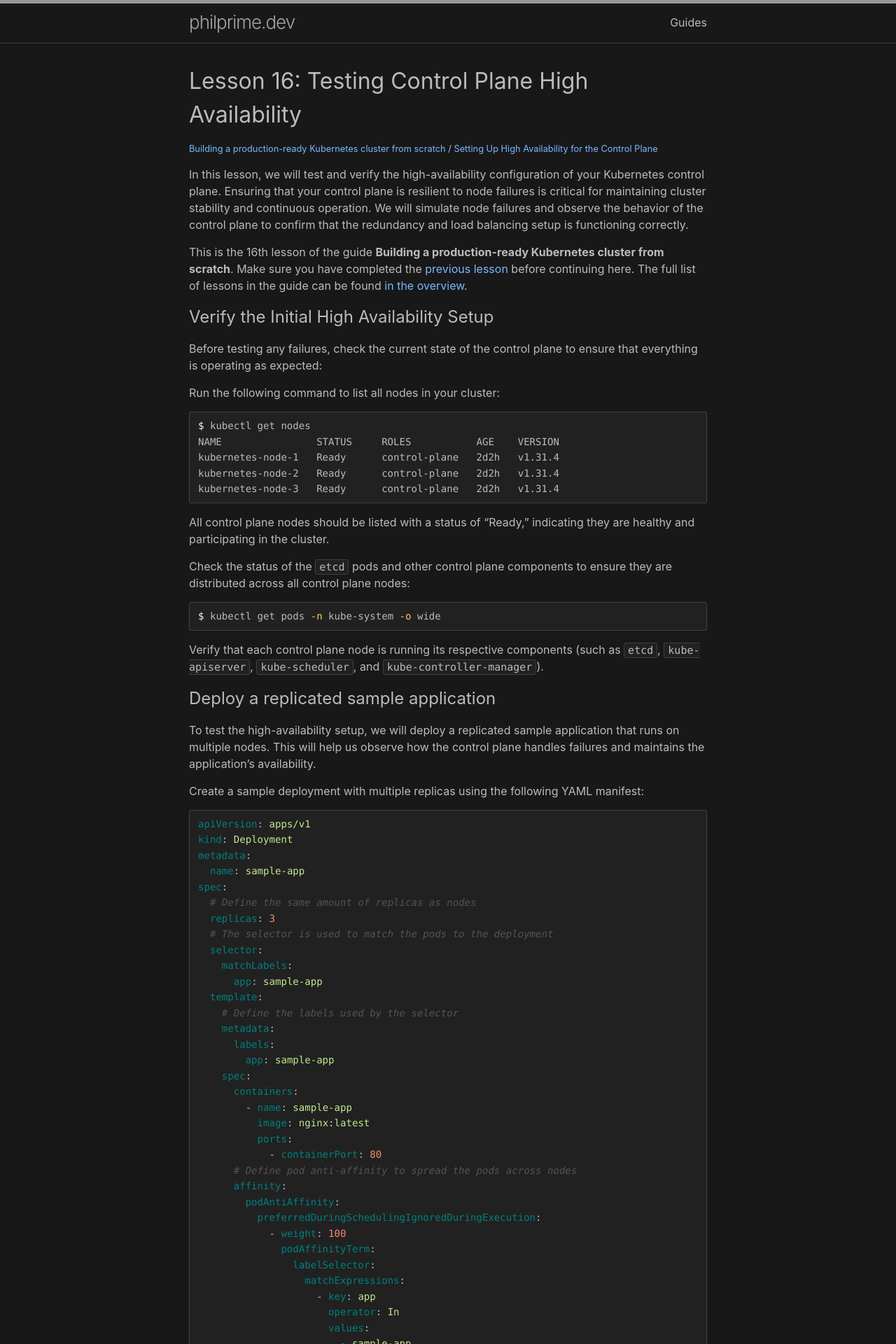
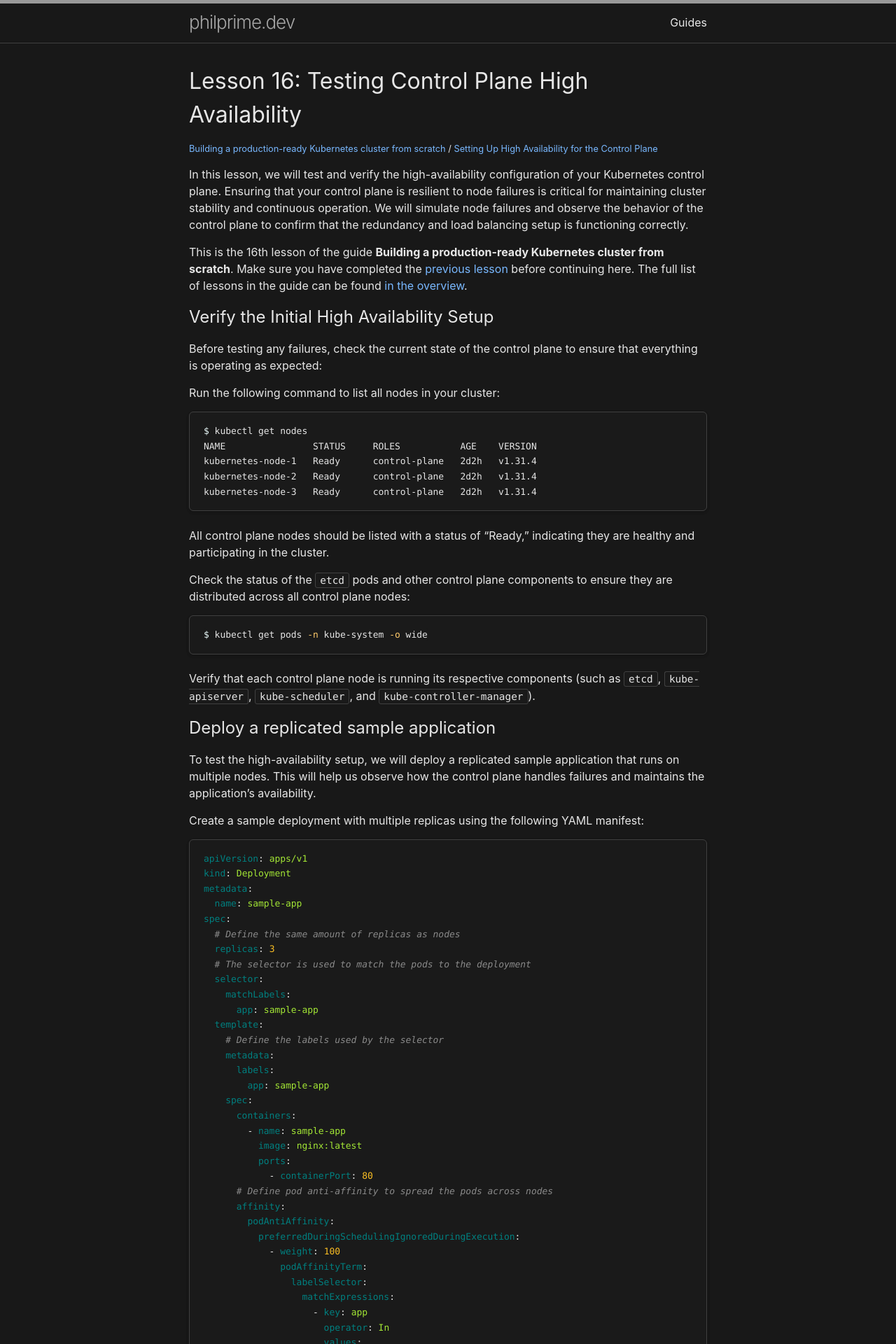
Before and after one commit to philprime/philprime.dev, a Jekyll site: the page built from guides/building-a-production-ready-kubernetes-cluster-from-scratch/lesson-16.md, in a window 1280 px wide. Shown: the top 1920 px of the page at 70% size. Built offline with Jekyll 4.4.1, drawn with Linux system fonts in a browser that asks for light colours; nearby versions of some CDN libraries.

Commit message:
feat: improve theme readability with enhanced code blocks and typography (#86)

```diff
--- a/_sass/base.scss
+++ b/_sass/base.scss
@@ -181,6 +181,11 @@ li {
   > ol {
     margin-bottom: 0;
   }
+
+  // Tighter spacing for paragraphs directly inside list items
+  > p {
+    margin-bottom: $spacing-unit * 0.5;
+  }
 }
 
 /**
@@ -226,9 +231,12 @@ a {
 blockquote {
   color: $brand-color;
   border-left: 4px solid $border-color-01;
-  padding-left: $spacing-unit * 0.5;
+  padding: $spacing-unit * 0.5;
+  background-color: rgba(128, 128, 128, 0.05);
+  border-radius: 0 4px 4px 0;
   @include relative-font-size(1.125);
   font-style: italic;
+  margin: $spacing-unit * 0.75 0;
 
   > :last-child {
     margin-bottom: 0;
@@ -246,19 +254,21 @@ blockquote {
 pre,
 code {
   font-family: $code-font-family;
-  font-size: 0.9375em;
+  font-size: 0.9em;
   border: 1px solid $border-color-01;
   border-radius: 3px;
   background-color: $code-background-color;
 }
 
 code {
-  padding: 1px 5px;
+  padding: 2px 6px;
+  border-radius: 3px;
 }
 
 pre {
-  padding: 8px 12px;
+  padding: 16px 20px;
   overflow-x: auto;
+  border-radius: 6px;
 
   > code {
     border: 0;
@@ -268,12 +278,18 @@ pre {
 }
 
 .highlight {
-  border-radius: 3px;
+  border-radius: 6px;
   background: $code-background-color;
   @extend %vertical-rhythm;
+  margin-bottom: $spacing-unit * 0.75;
+  box-shadow: 0 2px 4px rgba(0, 0, 0, 0.1);
 
   .highlighter-rouge & {
     background: $code-background-color;
+  }
+
+  pre {
+    margin-bottom: 0;
   }
 }
 
@@ -610,6 +626,7 @@ table {
 
 .post-content {
   margin-bottom: $spacing-unit;
+  line-height: 1.5; // Better line height for article content
 
   h1,
   h2,
@@ -618,6 +635,7 @@ table {
   h5,
   h6 {
     margin-top: $spacing-unit;
+    line-height: 1.3; // Tighter line height for headings
   }
 
   h2 {
--- a/_sass/theme.scss
+++ b/_sass/theme.scss
@@ -268,9 +268,9 @@ $dm-brand-color-dark: color.adjust($dm-brand-color, $lightness: -35%) !default;
 
 $dm-site-title-color: $dm-brand-color-light !default;
 
-$dm-text-color: #bbbbbb !default;
+$dm-text-color: #e6e6e6 !default;
 $dm-background-color: #181818 !default;
-$dm-code-background-color: #212121 !default;
+$dm-code-background-color: #1a1a1a !default;
 
 $dm-link-base-color: #79b8ff !default;
 $dm-link-visited-color: $dm-link-base-color !default;
@@ -296,34 +296,34 @@ $dm-table-border-color: $dm-border-color-01 !default;
 @mixin dm-highlight {
   .highlight {
     .c {
-      color: #545454;
+      color: #8a8a8a;
       font-style: italic;
     } // Comment
     .err {
-      color: #f07178;
-      background-color: #e3d2d2;
+      color: #ff6b6b;
+      background-color: #2d1e1e;
     } // Error
     .k {
-      color: #89ddff;
+      color: #7dd3fc;
       font-weight: bold;
     } // Keyword
     .o {
       font-weight: bold;
     } // Operator
     .cm {
-      color: #545454;
+      color: #8a8a8a;
       font-style: italic;
     } // Comment.Multiline
     .cp {
-      color: #545454;
+      color: #8a8a8a;
       font-weight: bold;
     } // Comment.Preproc
     .c1 {
-      color: #545454;
+      color: #8a8a8a;
       font-style: italic;
     } // Comment.Single
     .cs {
-      color: #545454;
+      color: #8a8a8a;
       font-weight: bold;
       font-style: italic;
     } // Comment.Special
@@ -384,10 +384,10 @@ $dm-table-border-color: $dm-border-color-01 !default;
       font-weight: bold;
     } // Keyword.Type
     .m {
-      color: #f78c6c;
+      color: #fbbf24;
     } // Literal.Number
     .s {
-      color: #c3e88d;
+      color: #a3e635;
     } // Literal.String
     .na {
       color: #008080;
--- a/assets/css/style.scss
+++ b/assets/css/style.scss
@@ -5,16 +5,17 @@
 @use 'base';
 
 .alert {
-  padding: 15px;
-  border-radius: 5px;
-  margin-bottom: 20px;
+  padding: 18px 20px;
+  border-radius: 8px;
+  margin-bottom: 24px;
   font-size: 16px;
+  line-height: 1.5;
 }
 
 .alert-note {
-  background-color: #e7f3fe;
-  border-left: 4px solid #2196f3;
-  color: #2175d9;
+  background-color: #e8f4fd;
+  border-left: 5px solid #2196f3;
+  color: #1565c0;
 }
 
 .alert-note a {
@@ -22,45 +23,55 @@
 }
 
 .alert-tip {
-  background-color: #e7fce7;
-  border-left: 4px solid #4caf50;
-  color: #3e8e41;
+  background-color: #e8f5e8;
+  border-left: 5px solid #4caf50;
+  color: #2e7d32;
 }
 
 .alert-important {
-  background-color: #fef7e6;
-  border-left: 4px solid #ff9800;
-  color: #f57c00;
+  background-color: #fff8e1;
+  border-left: 5px solid #ff9800;
+  color: #ef6c00;
 }
 
 .alert-warning {
-  background-color: #fff3cd;
-  border-left: 4px solid #ffc107;
-  color: #856404;
+  background-color: #fffbf0;
+  border-left: 5px solid #ffc107;
+  color: #bf360c;
 }
 
 .alert-caution {
-  background-color: #fdecea;
-  border-left: 4px solid #f44336;
-  color: #d32f2f;
+  background-color: #ffebee;
+  border-left: 5px solid #f44336;
+  color: #c62828;
 }
 
-// Fix the text color of the code in the alerts as the code background color is dark
+// Improve code readability in alerts
 .alert code {
-  color: white;
+  background-color: rgba(0, 0, 0, 0.1);
+  color: inherit;
+  font-weight: 600;
+  padding: 2px 4px;
+  border-radius: 3px;
 }
 
 .alert pre {
-  color: white;
+  background-color: rgba(0, 0, 0, 0.1);
+  color: inherit;
+  border: none;
+  padding: 12px;
+  border-radius: 4px;
 }
 
 .contribute-cta {
-  padding: 15px;
-  border-radius: 5px;
-  margin-bottom: 20px;
+  padding: 20px 24px;
+  border-radius: 8px;
+  margin-bottom: 24px;
   font-size: 16px;
-  background-color: #2d3f5e;
-  color: white;
+  line-height: 1.5;
+  background-color: #1e3a5f;
+  color: #f8fafc;
+  border-left: 5px solid #3b82f6;
 }
 
 .contribute-cta-links {
```
